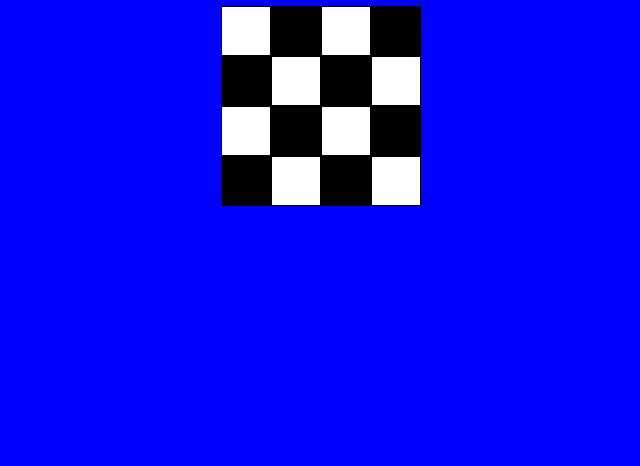
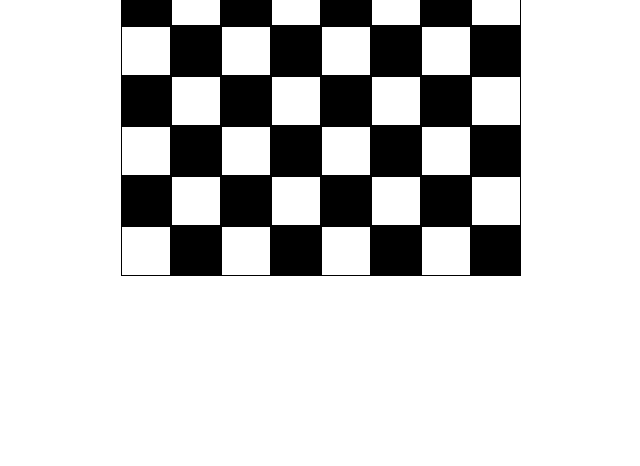
Before and after one commit to ksentar/Lessons, a plain HTML site: page index.html in a window 1280 px wide. Shown: the part 334-800 px from the top of the page, without its empty margins (319-959 px from the left). Drawn offline with Linux system fonts and the light colour scheme.

Commit message:
Lesson 2

```diff
--- a/index.html
+++ b/index.html
@@ -1,42 +1,43 @@
 <!DOCTYPE html>
 <html lang="en">
-<head>
-    <meta charset="UTF-8">
-    <meta http-equiv="X-UA-Compatible" content="IE=edge">
-    <meta name="viewport" content="width=device-width, initial-scale=1.0">
+  <head>
+    <meta charset="UTF-8" />
+    <meta http-equiv="X-UA-Compatible" content="IE=edge" />
+    <meta name="viewport" content="width=device-width, initial-scale=1.0" />
     <title>Document</title>
-    <link rel="stylesheet"  href="/style.css">
-</head>
-<body>
+    <link rel="stylesheet" href="/style.css" />
+  </head>
+  <body>
+    <div class="board"></div>
+    <script>
+      const board = document.querySelector(".board");
 
-<div class="board">
-    <div>
-        <H1>Доска</H1>
-    </div>
-    <div class="row">
-    <div class="cell cell--white"></div>
-    <div class="cell cell--black"></div>
-    <div class="cell cell--white"></div>
-    <div class="cell cell--black"></div>
-    </div>
-    <div class="row">
-        <div class="cell cell--black"></div>
-        <div class="cell cell--white"></div>
-        <div class="cell cell--black"></div>
-        <div class="cell cell--white"></div>
-        </div>
-    <div class="row">
-            <div class="cell cell--white"></div>
-            <div class="cell cell--black"></div>
-            <div class="cell cell--white"></div>
-            <div class="cell cell--black"></div>
-            </div>
-    <div class="row">
-                <div class="cell cell--black"></div>
-                <div class="cell cell--white"></div>
-                <div class="cell cell--black"></div>
-                <div class="cell cell--white"></div>
-                </div>
-</div>
-</body>
+      for (let v = 0; v < 8; v++) {
+        const row = document.createElement("div");
+        row.className = "row";
+        if (v % 2 == 0) {
+          for (let i = 0; i < 8; i++) {
+            const cell = document.createElement("div");
+            if (i % 2 == 0) {
+              cell.className = "cell cell--black";
+            } else {
+              cell.className = "cell cell--white";
+            }
+            row.appendChild(cell);
+          }
+        } else {
+          for (let i = 0; i < 8; i++) {
+            const cell = document.createElement("div");
+            if (i % 2 == 0) {
+              cell.className = "cell cell--white";
+            } else {
+              cell.className = "cell cell--black";
+            }
+            row.appendChild(cell);
+          }
+        }
+        board.appendChild(row);
+      }
+    </script>
+  </body>
 </html>
--- a/style.css
+++ b/style.css
@@ -1,24 +1,41 @@
-*{ box-sizing: border-box;}
+* {
+  box-sizing: border-box;
+}
 
 html,
 body {
   height: 100%;
-    background-color: blue; }
+  background-color: white;
+}
 body {
   margin: 0;
   display: flex;
   align-items: center;
   justify-content: center;
 }
+.board {
+  padding-top: 20px;
+  position: relative;
+}
+.title {
+  position: absolute;
+  background: red;
+  top: 0;
+}
 .row {
-display: flex;}
+  display: flex;
+}
 .cell {
   width: 50px;
-    height: 50px ;
+  height: 50px;
   border: 1px solid black;
 }
+.cell--black:hover {
+  transform: rotate(45deg) scale(0.5);
+}
 .cell--black {
-    background:black;}
+  background-color: black;
+}
 .cell--white {
-    background:white;
+  background-color: white;
 }
```
Lines whose indentation alone changed are shown as unchanged.
